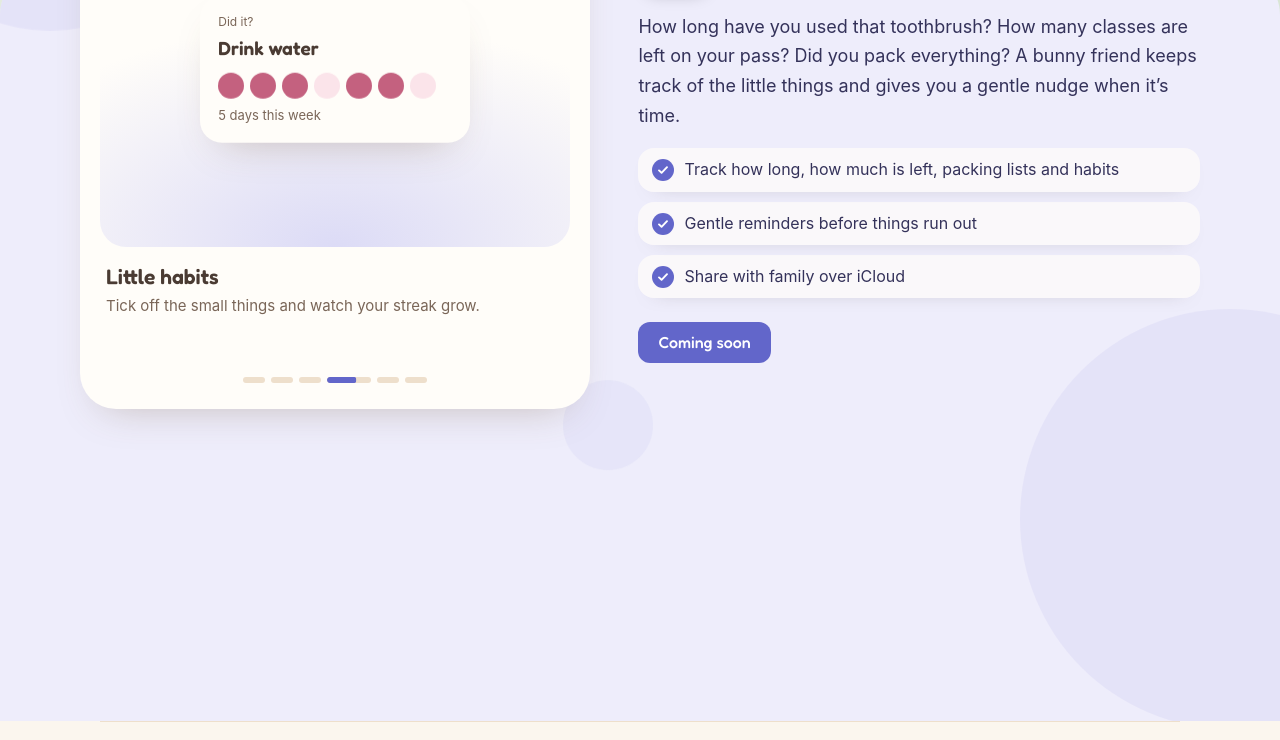
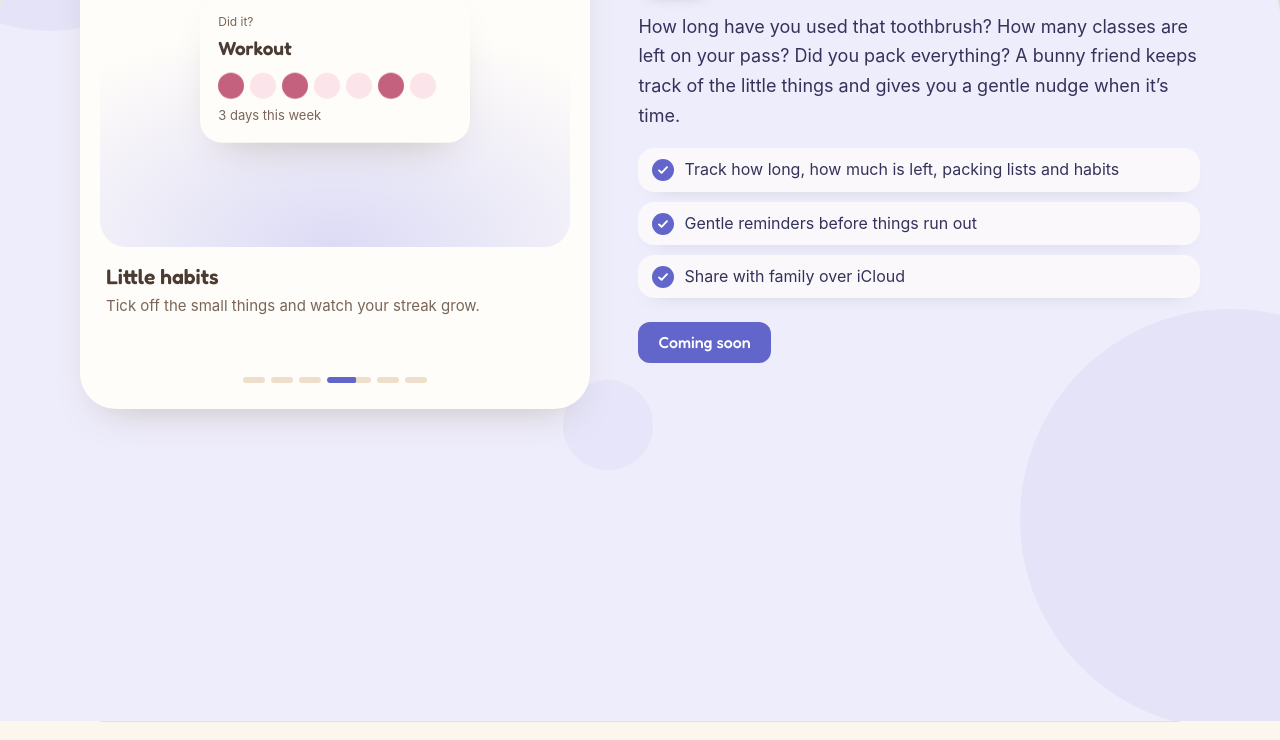
Before and after one commit to mochicubby/mochicubby.github.io, a plain HTML site: page index.html in a window 1280 px wide. Both pictures are taken after a click on the tab 360 px from the left and 2621 px from the top of the page. Shown: the part 2241-2981 px from the top of the page. Drawn offline with nearby package versions, Linux system fonts and the light colour scheme.

Commit message:
fix: use workout instead of drinking water as the ThingKeep habit example
Co-Authored-By: Claude Opus 5.5 <noreply@anthropic.com>
Claude-Session: https://claude.ai/code/session_01Ag2grs5sMoaJTyMNK4ajan

```diff
--- a/assets/i18n.js
+++ b/assets/i18n.js
@@ -118,8 +118,8 @@ window.MC_I18N = {
     'tk.pack.2': ['Charger', '充電器', '充电器', '充電器', '충전기', 'Cargador', 'Carregador'],
     'tk.pack.3': ['Sunscreen', '防曬乳', '防晒霜', '日焼け止め', '선크림', 'Protector solar', 'Protetor solar'],
     'tk.habit.k': ['Did it?', '做到了嗎', '做到了吗', 'できた？', '해냈나요?', '¿Lo hiciste?', 'Conseguiu?'],
-    'tk.habit.n': ['Drink water', '喝水', '喝水', '水を飲む', '물 마시기', 'Beber agua', 'Beber água'],
-    'tk.habit.note': ['5 days this week', '這週做到 5 天', '这周做到 5 天', '今週 5 日できた', '이번 주 5일 성공', '5 días esta semana', '5 dias nesta semana'],
+    'tk.habit.n': ['Workout', '運動', '运动', '運動', '운동', 'Hacer ejercicio', 'Exercício'],
+    'tk.habit.note': ['3 days this week', '這週做到 3 天', '这周做到 3 天', '今週 3 日できた', '이번 주 3일 성공', '3 días esta semana', '3 dias nesta semana'],
     'tk.notif': ['Time for a new toothbrush 🪥', '該換新牙刷囉 🪥', '该换新牙刷啰 🪥', '歯ブラシの交換どきです 🪥', '칫솔 바꿀 때가 됐어요 🪥', 'Toca cambiar el cepillo 🪥', 'Hora de trocar a escova 🪥'],
     'tk.share.k': ['Shared with family', '和家人共享', '和家人共享', '家族と共有中', '가족과 공유 중', 'Compartido con la familia', 'Compartilhado com a família'],
     'tk.share.n': ['Pet food', '寵物飼料', '宠物粮', 'ペットフード', '반려동물 사료', 'Comida de mascota', 'Ração do pet'],
--- a/index.html
+++ b/index.html
@@ -200,9 +200,9 @@
         <figure class="slide">
           <div class="stage" aria-hidden="true">
             <div class="tk-card center col mid">
-              <span class="tk-kicker" data-i18n="tk.habit.k">Did it?</span><strong data-i18n="tk.habit.n">Drink water</strong>
-              <div class="week"><i class="on"></i><i class="on"></i><i class="on"></i><i></i><i class="on"></i><i class="on"></i><i></i></div>
-              <span class="tk-note" data-i18n="tk.habit.note">5 days this week</span>
+              <span class="tk-kicker" data-i18n="tk.habit.k">Did it?</span><strong data-i18n="tk.habit.n">Workout</strong>
+              <div class="week"><i class="on"></i><i></i><i class="on"></i><i></i><i></i><i class="on"></i><i></i></div>
+              <span class="tk-note" data-i18n="tk.habit.note">3 days this week</span>
             </div>
           </div>
           <figcaption><strong data-i18n="t4.t">Little habits</strong><span data-i18n="t4.d">Tick off the small things and watch your streak grow.</span></figcaption>
```
